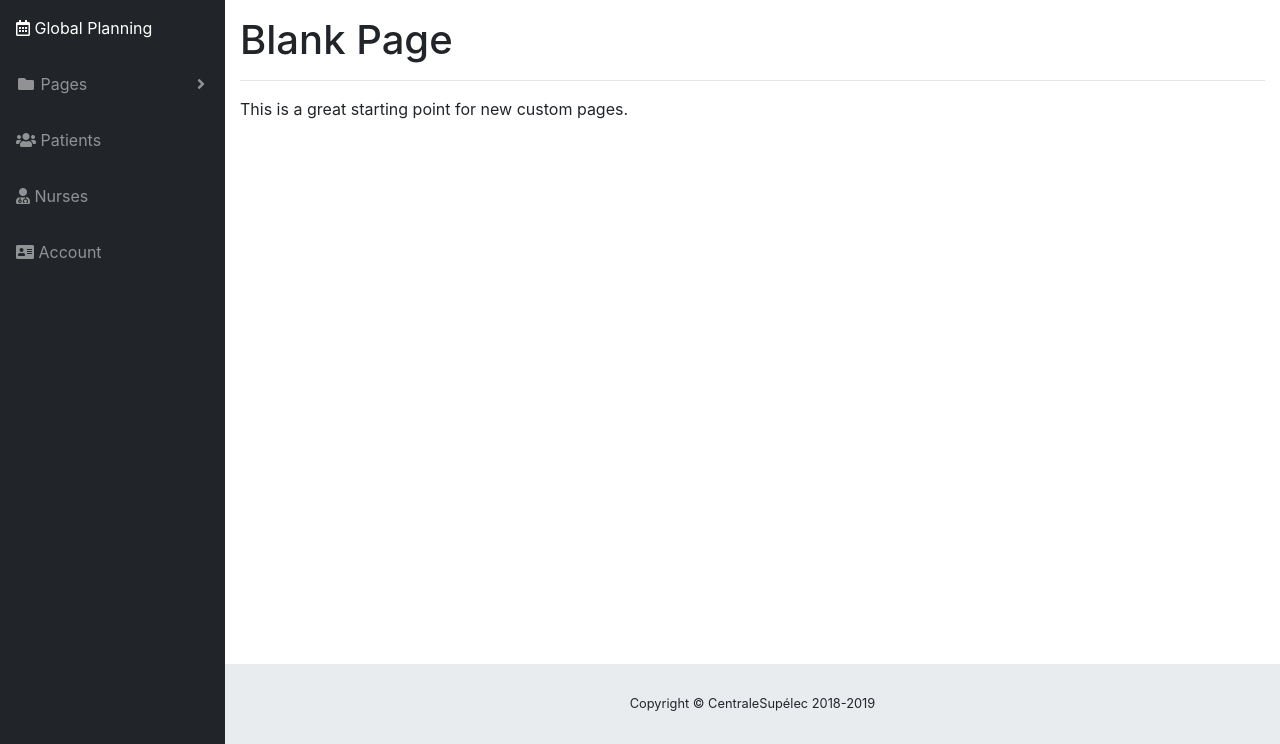
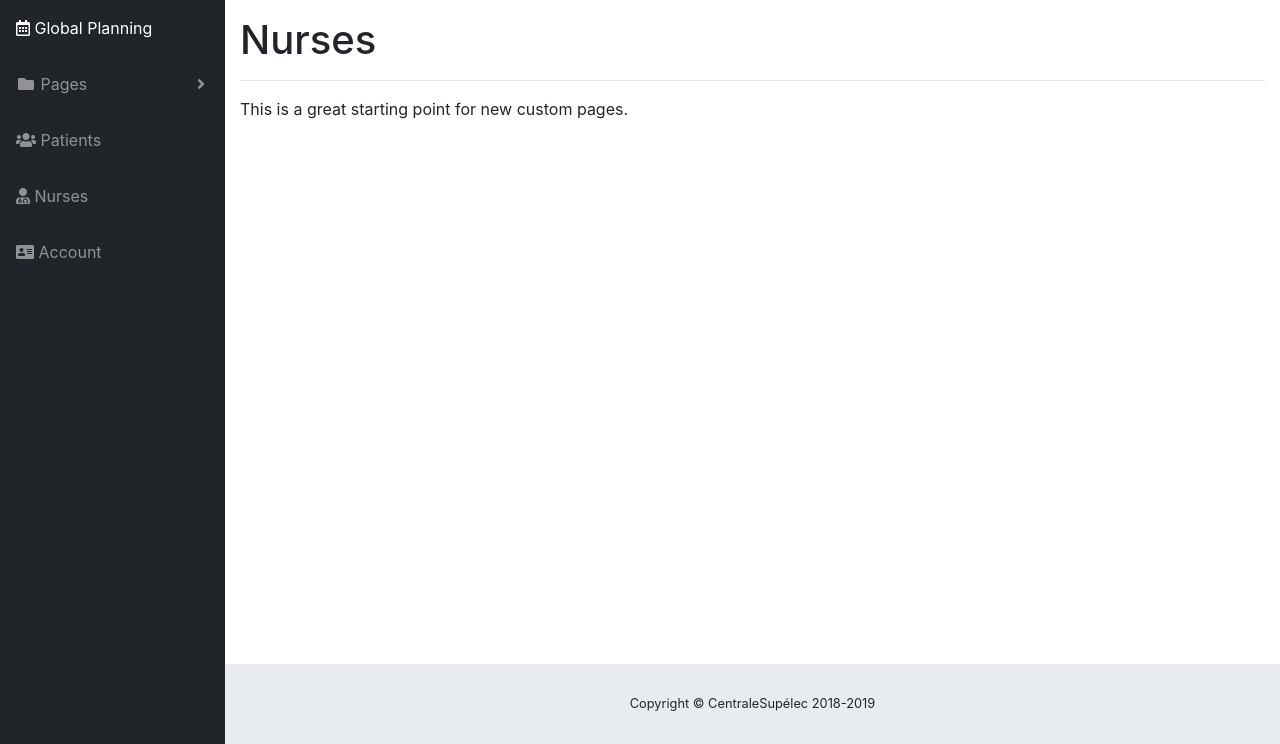
Before and after one commit to charlesdlrsa/dev_log_tournees_infirmiers, a Flask app: page /nurse/ in a window 1280 px wide. Shown: the part 56-800 px from the top of the page. Run offline with Flask 2, Linux system fonts and the light colour scheme; data that the repository does not hold is empty; some libraries are stand-ins or nearby versions.

Commit message:
css for nurses.html

```diff
--- a/dev_log/templates/nurses.html
+++ b/dev_log/templates/nurses.html
@@ -12,16 +12,16 @@
     <title>SB Admin - Blank Page</title>
 
     <!-- Bootstrap core CSS-->
-    <link href="vendor/bootstrap/css/bootstrap.min.css" rel="stylesheet">
+    <link href="{{ url_for('static', filename='bootstrap.min.css')}}" rel="stylesheet">
 
     <!-- Custom fonts for this template-->
-    <link href="vendor/fontawesome-free/css/all.min.css" rel="stylesheet" type="text/css">
+    <link href="{{ url_for('static', filename='all.min.css')}}" rel="stylesheet" type="text/css">
 
     <!-- Page level plugin CSS-->
     <link href="vendor/datatables/dataTables.bootstrap4.css" rel="stylesheet">
 
     <!-- Custom styles for this template-->
-    <link href="css/sb-admin.css" rel="stylesheet">
+    <link href="{{ url_for('static', filename='sb-admin.css')}}" rel="stylesheet">
 
 </head>
 
@@ -96,7 +96,7 @@
         <div class="container-fluid">
 
             <!-- Page Content -->
-            <h1>Blank Page</h1>
+            <h1>Nurses</h1>
             <hr>
             <p>This is a great starting point for new custom pages.</p>
 
```
